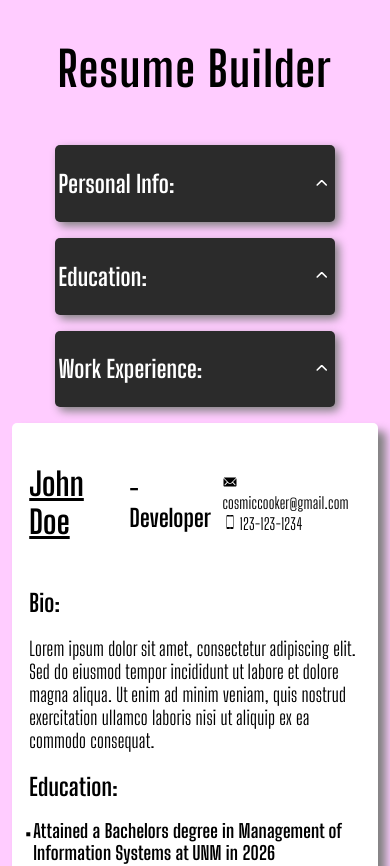
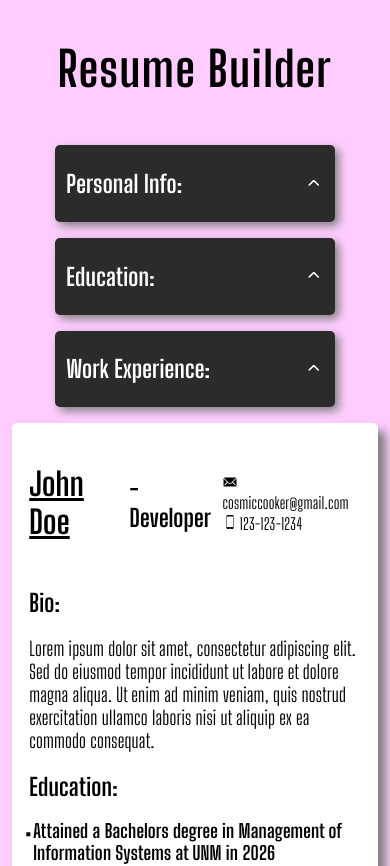
Before and after one commit to cosmicchimp/cv-builder, a React (Vite) app: page / in a window 390 px wide. Shown: the top 866 px of the page. Built offline with nearby package versions, Linux system fonts and the light colour scheme.

Commit message:
More mobile adjustments

```diff
--- a/src/App.css
+++ b/src/App.css
@@ -16,6 +16,9 @@
   }
   .collapseBox {
     justify-content: center !important;
+  }
+  .collapseBox > h2 {
+    margin-left: 2vw;
   }
   .workSection > input,
   .educationSection > input,
@@ -46,6 +49,7 @@
   }
   .collapseButton {
     margin-left: auto !important;
+    margin-right: 2vw !important;
   }
 }
 #root {
```
